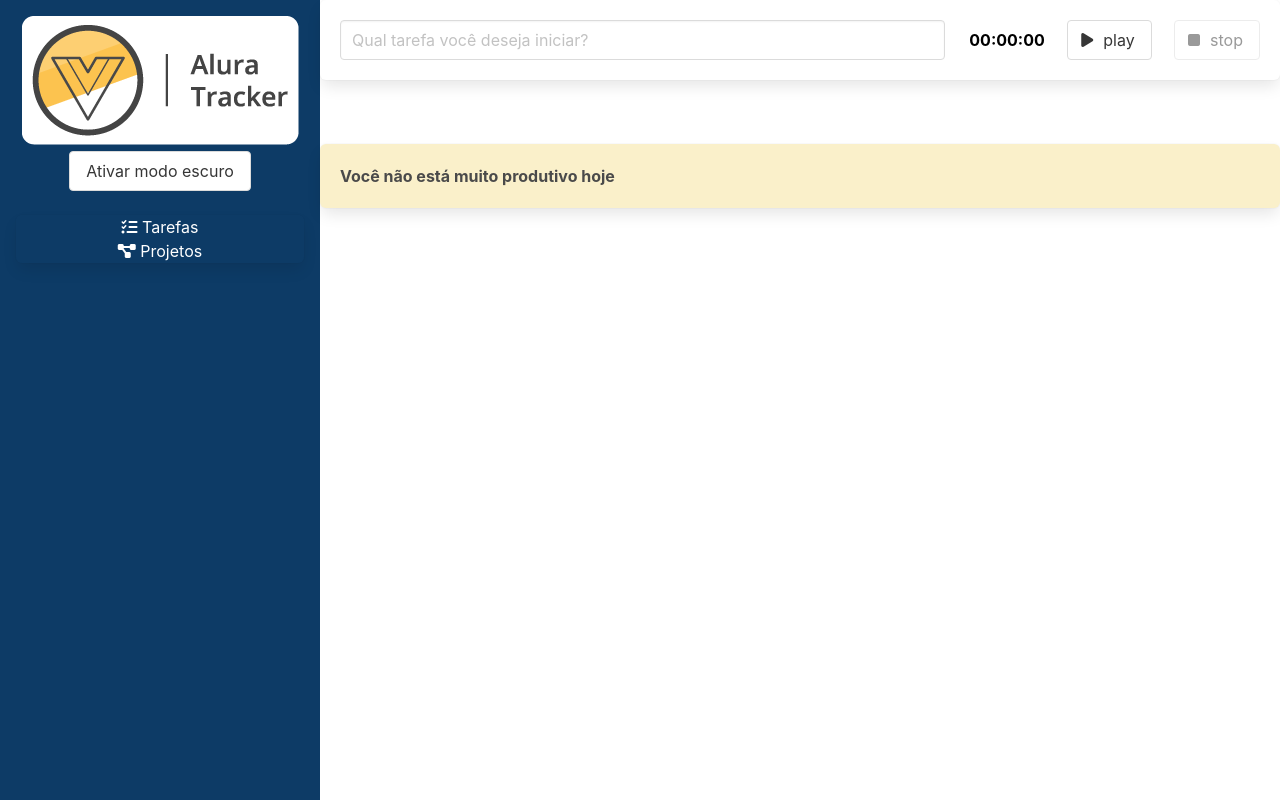
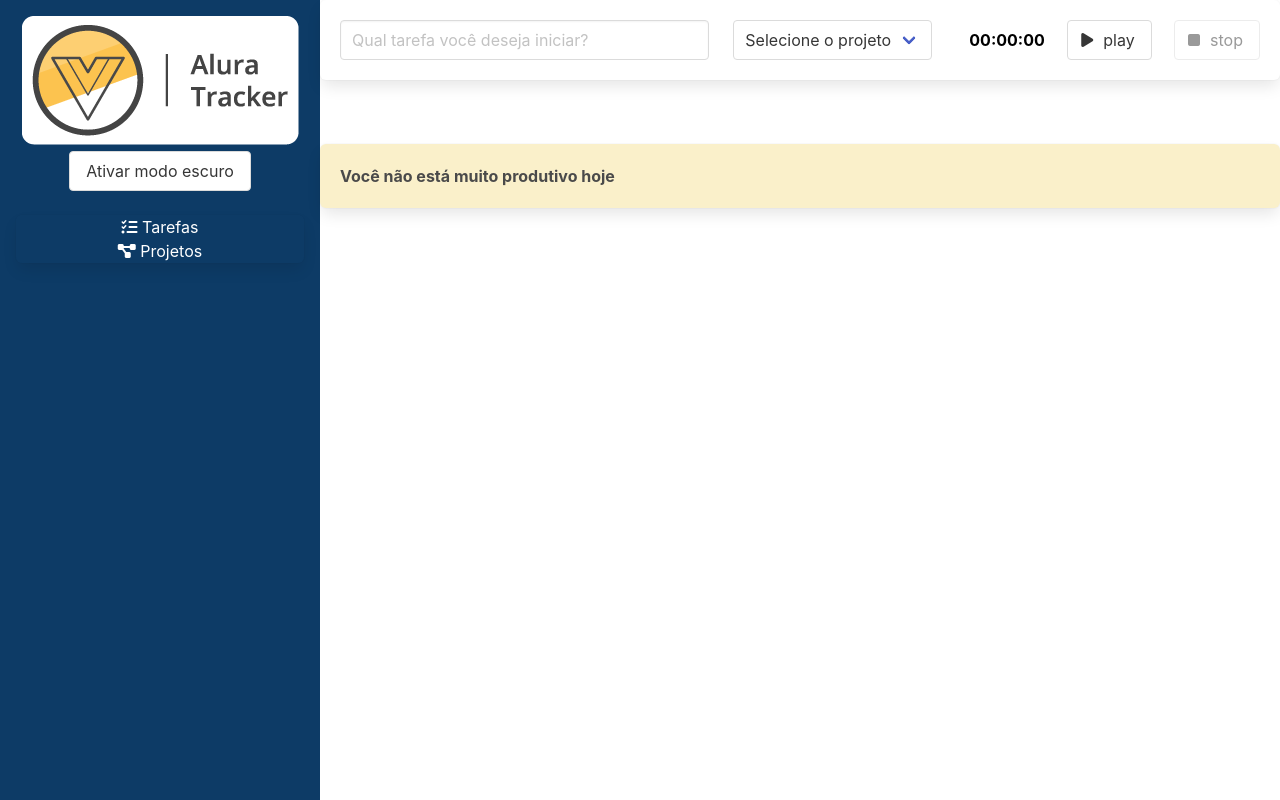
Before and after one commit to leandrogslva/Alura-tracker, a Vue app: page /#/ in a window 1280 px wide. Built offline with nearby package versions, Linux system fonts and the light colour scheme.

Commit message:
feat: Importando e utilizando propriedados do state.

```diff
--- a/src/components/Formulario.vue
+++ b/src/components/Formulario.vue
@@ -2,7 +2,7 @@
   <div class="box formulario">
     <div class="columns">
       <div
-        class="column is-8"
+        class="column is-5"
         role="form"
         area-label="Formulário para criação de uma nova tarefa"
       >
@@ -13,6 +13,20 @@
           v-model="descricao"
         />
       </div>
+      <div class="column is-3">
+        <div class="select">
+          <select v-model="idProjeto">
+            <option value="">Selecione o projeto</option>
+            <option
+              :value="projeto.id"
+              v-for="projeto in projetos"
+              :key="projeto.id"
+            >
+              {{ projeto.nome }}
+            </option>
+          </select>
+        </div>
+      </div>
       <div class="column">
         <Temporizador @aoTemporizadorFinalizado="finalizarTarefa" />
       </div>
@@ -21,14 +35,16 @@
 </template>
 
 <script lang="ts">
-import { defineComponent } from "vue";
+import { computed, defineComponent } from "vue";
 import Temporizador from "./Temporizador.vue";
+import { useStore } from "@/store";
 
 export default defineComponent({
   name: "FormulárioApp",
   data() {
     return {
       descricao: "",
+      idProjeto: "",
     };
   },
   components: {
@@ -39,9 +55,16 @@ export default defineComponent({
       this.$emit("aoSalvarTarefa", {
         duracaoEmSegundos: tempoDecorrido,
         descricao: this.descricao,
+        projeto: this.projetos.find((projeto) => projeto.id == this.idProjeto),
       });
       this.descricao = "";
     },
+  },
+  setup() {
+    const store = useStore();
+    return {
+      projetos: computed(() => store.state.projetos),
+    };
   },
   emits: ["aoSalvarTarefa"],
 });
```
